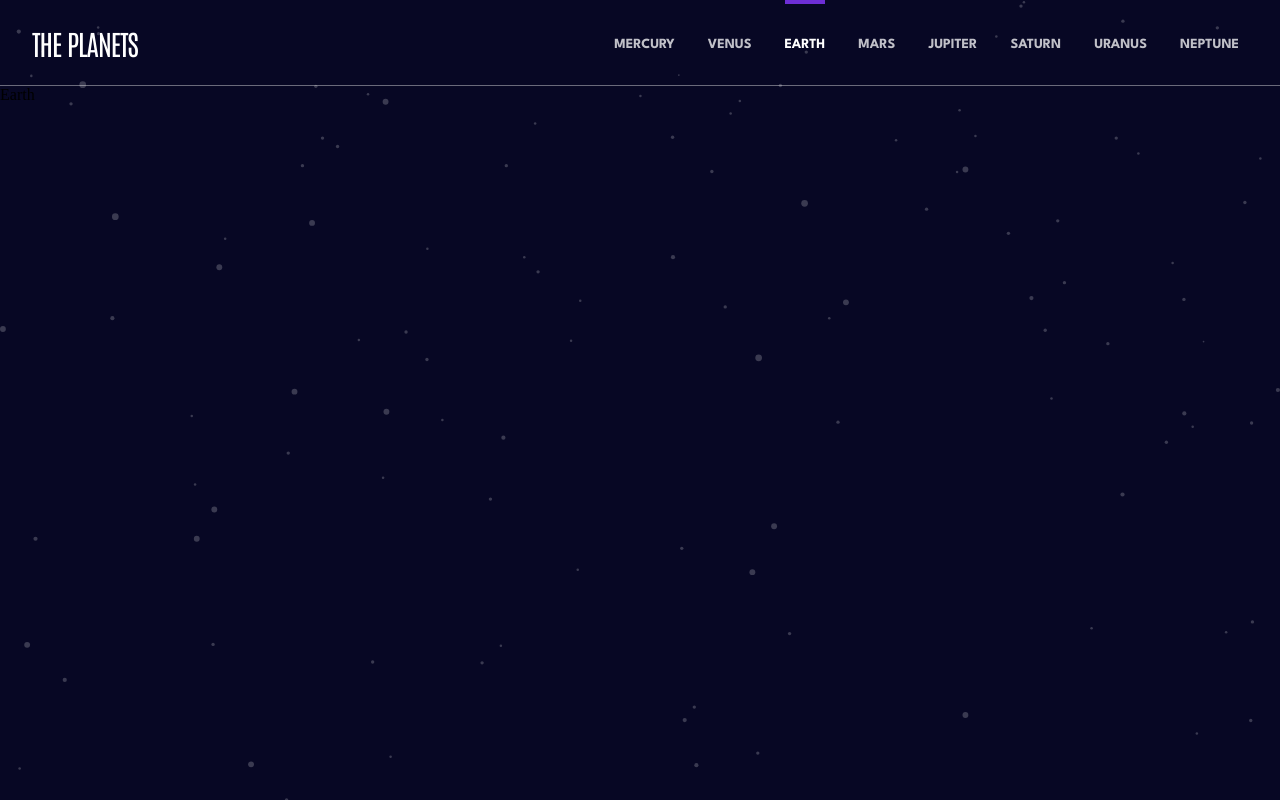
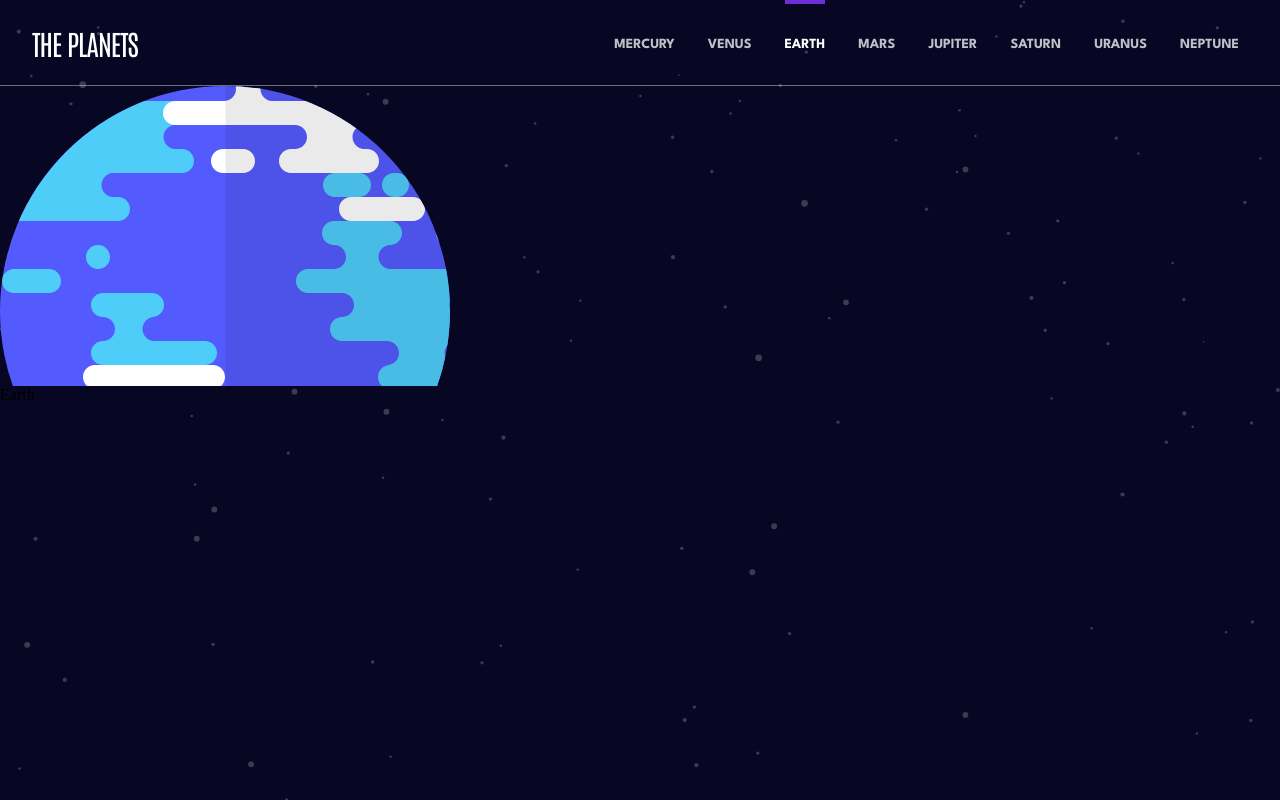
Before and after one commit to gia06/planets-fact-site, a React (Vite) app: page /Earth in a window 1280 px wide. Built offline with nearby package versions, Linux system fonts and the light colour scheme.

Commit message:
created switching images functionality

```diff
--- a/src/Root.tsx
+++ b/src/Root.tsx
@@ -3,7 +3,7 @@ import styled from "styled-components";
 import GlobalStyles from "./GlobalStyles";
 import { Outlet } from "react-router-dom";
 import Navbar from "./components/Navbar";
-import BurgerMenu from "./components/BurgerMenu";
+import BurgerMenu from "./components/burger/BurgerMenu";
 
 function Root() {
   const [showBurgerMenu, setShowBurgerMenu] = useState<boolean>(false);
@@ -15,10 +15,10 @@ function Root() {
         showBurgerMenu={showBurgerMenu}
         setShowBurgerMenu={setShowBurgerMenu}
       />
-      <Outlet />
       {showBurgerMenu ? (
         <BurgerMenu setShowBurgerMenu={setShowBurgerMenu} />
       ) : null}
+      <Outlet />
     </>
   );
 }
--- a/src/components/Navbar.tsx
+++ b/src/components/Navbar.tsx
@@ -3,7 +3,7 @@ import styled from "styled-components";
 import useFetch from "../hooks/useFetch";
 import { LinkContainerProps } from "../type/stylesType";
 import { NavBarProps } from "../type/navBarProps";
-import BurgerIcon from "../burger/BurgerIcon";
+import BurgerIcon from "./burger/BurgerIcon";
 
 function Navbar({ showBurgerMenu, setShowBurgerMenu }: NavBarProps) {
   const { planetsData } = useFetch();
@@ -106,7 +106,6 @@ const PlanetsContainer = styled.div`
 const LinkContainer = styled.div<LinkContainerProps>`
   display: flex;
   flex-direction: column;
-  height: 100%;
 
   span {
     width: 100%;
@@ -121,6 +120,7 @@ const LinkContainer = styled.div<LinkContainerProps>`
     opacity: ${({ planet, route }) => (planet === route ? 1 : 0.75)};
   }
 
+  @media (min-width: 776px) {
     :hover {
       span {
         background: ${({ color }) => color};
@@ -130,13 +130,5 @@ const LinkContainer = styled.div<LinkContainerProps>`
         opacity: 1;
       }
     }
+  }
 `;
-
-// const BurgerIcon = styled.img`
-//   display: none;
-
-//   @media (max-width: 680px) {
-//     display: flex;
-//     align-self: center;
-//   }
-// `;
--- /dev/null
+++ b/src/components/PlanetOptionsMobile.tsx
@@ -0,0 +1,84 @@
+// import { useState } from "react";
+import { useState } from "react";
+import { useLocation } from "react-router-dom";
+import styled from "styled-components";
+import useCurrentPlanet from "../hooks/useCurrentPlanet";
+import { PlanetOptionsProps } from "../type/planetsType";
+import { HighlightProps } from "../type/stylesType";
+
+function PlanetOptionsMobile({ option, setOption }: PlanetOptionsProps) {
+  const planet = useLocation().pathname.slice(1);
+  const { currentPlanet } = useCurrentPlanet(planet);
+
+  // const [option, setOption] = useState<string>("overview");
+
+  return (
+    <div>
+      <PlanetOptions>
+        <Option onClick={() => setOption("overview")}>
+          <h2>Overview</h2>
+          <Highlight
+            isHighlighted={option === "overview"}
+            currentColor={currentPlanet?.color}
+          ></Highlight>
+        </Option>
+        <Option onClick={() => setOption("structure")}>
+          <h2>Structure</h2>
+          <Highlight
+            isHighlighted={option === "structure"}
+            currentColor={currentPlanet?.color}
+          ></Highlight>
+        </Option>
+        <Option onClick={() => setOption("surface")}>
+          <h2>Surface</h2>
+          <Highlight
+            isHighlighted={option === "surface"}
+            currentColor={currentPlanet?.color}
+          ></Highlight>
+        </Option>
+      </PlanetOptions>
+    </div>
+  );
+}
+
+export default PlanetOptionsMobile;
+
+const PlanetOptions = styled.div`
+  display: none;
+  width: 100%;
+  height: 50px;
+  padding: 0px 24px 0px 24px;
+  border-bottom: 1px solid rgba(255, 255, 255, 0.4);
+  color: white;
+
+  font-family: "League Spartan";
+  font-weight: 700;
+  font-size: 9px;
+  line-height: 10px;
+  letter-spacing: 1.93px;
+
+  @media (max-width: 680px) {
+    display: flex;
+    flex-direction: row;
+    justify-content: space-between;
+  }
+`;
+
+const Option = styled.div`
+  display: flex;
+  flex-direction: column;
+
+  h2 {
+    margin-top: 20px;
+  }
+`;
+
+const Highlight = styled.span<HighlightProps>`
+  display: block;
+  align-self: flex-end;
+  width: 100%;
+  height: 4px;
+  background: ${({ isHighlighted, currentColor }) =>
+    isHighlighted ? currentColor : "transparent"};
+  margin-top: 15px;
+`;
--- a/src/burger/BurgerIcon.tsx
+++ b/src/components/burger/BurgerIcon.tsx
@@ -1,6 +1,6 @@
 import styled from "styled-components";
-import { BurgerIconProps } from "../type/burgerProps";
-import { BurgerSvgProps } from "../type/stylesType";
+import { BurgerIconProps } from "../../type/burgerProps";
+import { BurgerSvgProps } from "../../type/stylesType";
 
 function BurgerIcon({ showBurgerMenu, setShowBurgerMenu }: BurgerIconProps) {
   return (
--- a/src/components/BurgerMenu.tsx
+++ b/src/components/burger/BurgerMenu.tsx
@@ -1,8 +1,8 @@
 import { Link } from "react-router-dom";
 import styled from "styled-components";
-import useFetch from "../hooks/useFetch";
-import chevronIcon from "../assets/icon-chevron.svg";
-import { BurgerMenuProps } from "../type/burgerProps";
+import useFetch from "../../hooks/useFetch";
+import chevronIcon from "../../assets/icon-chevron.svg";
+import { BurgerMenuProps } from "../../type/burgerProps";
 
 function BurgerMenu({ setShowBurgerMenu }: BurgerMenuProps) {
   const { planetsData } = useFetch();
@@ -63,7 +63,7 @@ const PlanetsContainer = styled.div`
     display: flex;
     flex-direction: row;
     justify-content: space-between;
-    border-bottom: 1px solid rgba(255, 255, 255, 0.4);
+    border-bottom: 1px solid rgba(255, 255, 255, 0.1);
     padding-bottom: 20px;
     color: white;
 
--- /dev/null
+++ b/src/hooks/useCurrentPlanet.tsx
@@ -0,0 +1,45 @@
+import { useEffect, useState } from "react";
+import data from "../data/data.json";
+import { PlanetsData } from "../type/planetsType";
+import { Images } from "../type/planetsType";
+
+function useCurrentPlanet(planetName: string, option?: string) {
+  const [currentPlanet, setCurrentPlanet] = useState<null | PlanetsData>(null);
+  const [imgPath, setImgPath] = useState<null | string>();
+  let images: Images;
+
+  const setPlanetData = (planet: PlanetsData) => {
+    setCurrentPlanet(planet);
+    images = planet.images;
+    // setImgPath(planet.images);
+  };
+
+  const filterOptions = (option: string) => {
+    switch (option) {
+      default:
+        setImgPath(images.planet.replace(".", "src"));
+        break;
+      // return imgPath?.planet.replace(".", "src");
+      case "structure":
+        // return imgPath?.internal.replace(".", "src");
+        setImgPath(images.internal.replace(".", "src"));
+        break;
+
+      case "surface":
+        // return imgPath?.geology.replace(".", "src");
+        setImgPath(images.geology.replace(".", "src"));
+        break;
+    }
+  };
+
+  useEffect(() => {
+    data.map((planet) =>
+      planet.name === planetName ? setPlanetData(planet) : null
+    );
+    option ? filterOptions(option) : null;
+  }, [planetName, option]);
+
+  return { currentPlanet, imgPath };
+}
+
+export default useCurrentPlanet;
--- a/src/pages/Planet.tsx
+++ b/src/pages/Planet.tsx
@@ -1,30 +1,35 @@
+import { useState } from "react";
 import { useLocation } from "react-router-dom";
 import styled from "styled-components";
+import PlanetOptionsMobile from "../components/PlanetOptionsMobile";
+import useCurrentPlanet from "../hooks/useCurrentPlanet";
+import { HighlightProps } from "../type/stylesType";
+import image from "../assets/planet-mercury.svg";
 
 function Planet() {
-  const { pathname } = useLocation();
-  const planet = pathname.slice(1);
-  console.log(planet);
+  const planet = useLocation().pathname.slice(1);
+
+  const [option, setOption] = useState<string>("overview");
+  const { currentPlanet, imgPath } = useCurrentPlanet(planet, option);
+
+  // console.log(imgPath);
+
+  // const filterOptions = (option: string) => {
+  //   switch (option) {
+  //     default:
+  //       return imgPath?.planet.replace(".", "src");
+  //     case "structure":
+  //       return imgPath?.internal.replace(".", "src");
+  //     case "structure":
+  //       return imgPath?.geology.replace(".", "src");
+  //   }
+  // };
 
   return (
     <div>
-      <PlanetOptions>
-        <Option>
-          <h2>Overview</h2>
-          <Highlight></Highlight>
-        </Option>
+      <PlanetOptionsMobile option={option} setOption={setOption} />
 
-        <Option>
-          <h2>Structure</h2>
-          <Highlight></Highlight>
-        </Option>
-
-        <Option>
-          <h2>Surface</h2>
-          <Highlight></Highlight>
-        </Option>
-      </PlanetOptions>
-
+      {imgPath ? <PlanetImage path={imgPath} /> : null}
       {planet}
     </div>
   );
@@ -32,37 +37,13 @@ function Planet() {
 
 export default Planet;
 
-const PlanetOptions = styled.div`
-  display: none;
+interface PlanetImageProps {
+  path?: string;
+}
+
+const PlanetImage = styled.div<PlanetImageProps>`
   width: 100%;
-  height: 50px;
-  padding: 0px 24px 0px 24px;
-  border-bottom: 1px solid rgba(255, 255, 255, 0.4);
-  color: white;
-
-  @media (max-width: 680px) {
-    display: flex;
-    flex-direction: row;
-    justify-content: space-between;
-    align-items: center;
-  }
+  height: 300px;
+  background-image: url(${({ path }) => [path]});
+  background-repeat: no-repeat;
 `;
-
-const Option = styled.div`
-  display: flex;
-  flex-direction: column;
-  /* align-items: center; */
-
-  h2 {
-    align-self: center;
-  }
-`;
-
-const Highlight = styled.span`
-  display: block;
-  align-self: flex-end;
-  width: 100%;
-  height: 4px;
-  background: red;
-  /* margin-top: 20px; */
-`;
--- a/src/type/stylesType.ts
+++ b/src/type/stylesType.ts
@@ -11,3 +11,8 @@ export interface CircleProps {
 export interface BurgerSvgProps {
   showBurgerMenu: boolean;
 }
+
+export interface HighlightProps {
+  currentColor: string | undefined;
+  isHighlighted: boolean;
+}
```
Also changed, not shown: src/hooks/useSinglePlanet.tsx (deleted, +0 -17 lines), src/main.tsx (+8 -0 lines), src/type/planetsType.ts (+8 -1 lines), public/planet-mercury.svg (added). Lines whose indentation alone changed are shown as unchanged.
